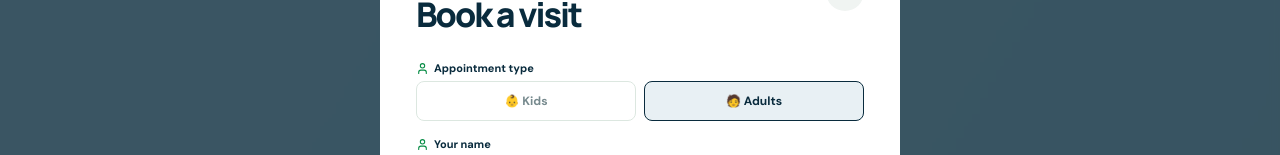
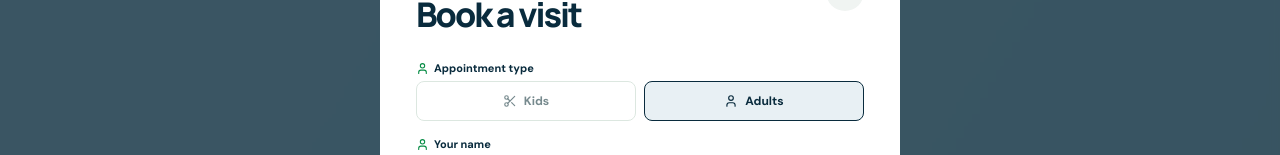
Before and after one commit to mug1sha/Nik-salon, a Next.js app: page /book in a window 1280 px wide. Shown: the part 122-277 px from the top of the page. Built offline with nearby package versions, Linux system fonts and the light colour scheme; a web font is replaced by a local one.

Commit message:
BookingModal: replace emoji in Kids/Adults toggle with Scissors/User icons

```diff
--- a/src/app/globals.css
+++ b/src/app/globals.css
@@ -52,7 +52,7 @@
 .bm-select{appearance:none;padding-right:34px;cursor:pointer}
 .bm-select-icon{position:absolute;right:11px;top:50%;transform:translateY(-50%);pointer-events:none;color:#7a9094}
 .bm-toggle{display:grid;grid-template-columns:1fr 1fr;gap:8px}
-.bm-toggle-btn{border:1.5px solid #dce7e0;background:#fff;border-radius:8px;padding:11px;font-size:12px;font-weight:700;color:#778a8e;cursor:pointer;transition:all .15s}
+.bm-toggle-btn{border:1.5px solid #dce7e0;background:#fff;border-radius:8px;padding:11px;font-size:12px;font-weight:700;color:#778a8e;cursor:pointer;transition:all .15s;display:inline-flex;align-items:center;justify-content:center;gap:7px}
 .bm-toggle-btn.active.kids{border-color:var(--green);background:#e7f8ee;color:var(--green-dark)}
 .bm-toggle-btn.active.adults{border-color:var(--navy);background:#e8f0f4;color:var(--navy)}
 .bm-footer{margin-top:4px;display:flex;flex-direction:column;gap:12px}
--- a/src/components/BookingModal.tsx
+++ b/src/components/BookingModal.tsx
@@ -2,7 +2,7 @@
 
 import { useState, useEffect, useRef } from "react";
 import { motion, AnimatePresence } from "framer-motion";
-import { X, ArrowUpRight, MapPin, User, Users, CalendarDays, MessageSquare, ChevronDown } from "lucide-react";
+import { X, ArrowUpRight, MapPin, User, CalendarDays, MessageSquare, ChevronDown, Scissors } from "lucide-react";
 
 const BRANCHES = [
   { label: "Kicukiro – Silverback Mall",      tel: "250791675841" },
@@ -131,14 +131,14 @@ export default function BookingModal({ isOpen, onClose }: Props) {
                       className={`bm-toggle-btn${type === "Kids" ? " active kids" : ""}`}
                       onClick={() => setType("Kids")}
                     >
-                      👶 Kids
+                      <Scissors size={14} /> Kids
                     </button>
                     <button
                       type="button"
                       className={`bm-toggle-btn${type === "Adults" ? " active adults" : ""}`}
                       onClick={() => setType("Adults")}
                     >
-                      🧑 Adults
+                      <User size={14} /> Adults
                     </button>
                   </div>
                 </div>
```
